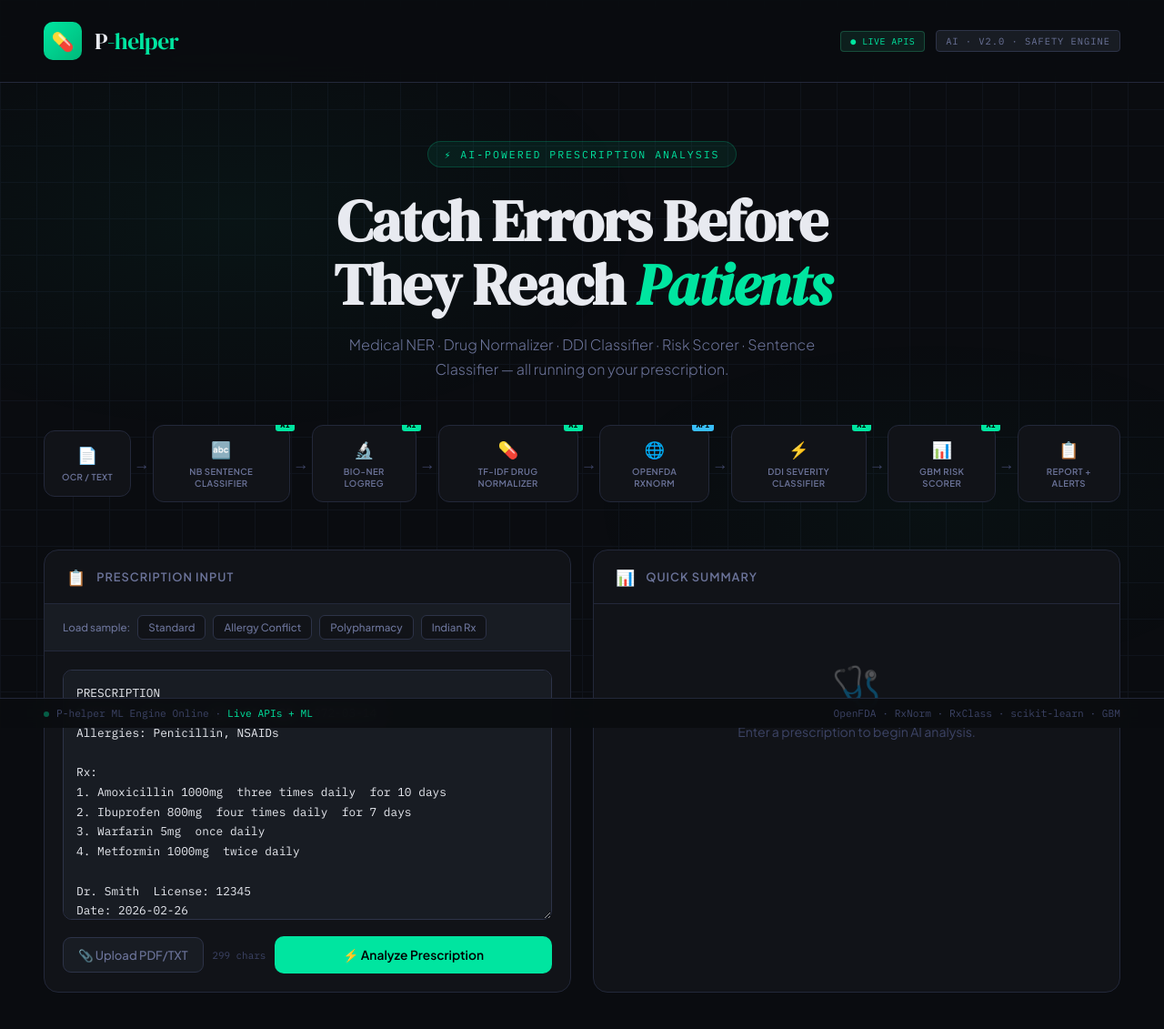
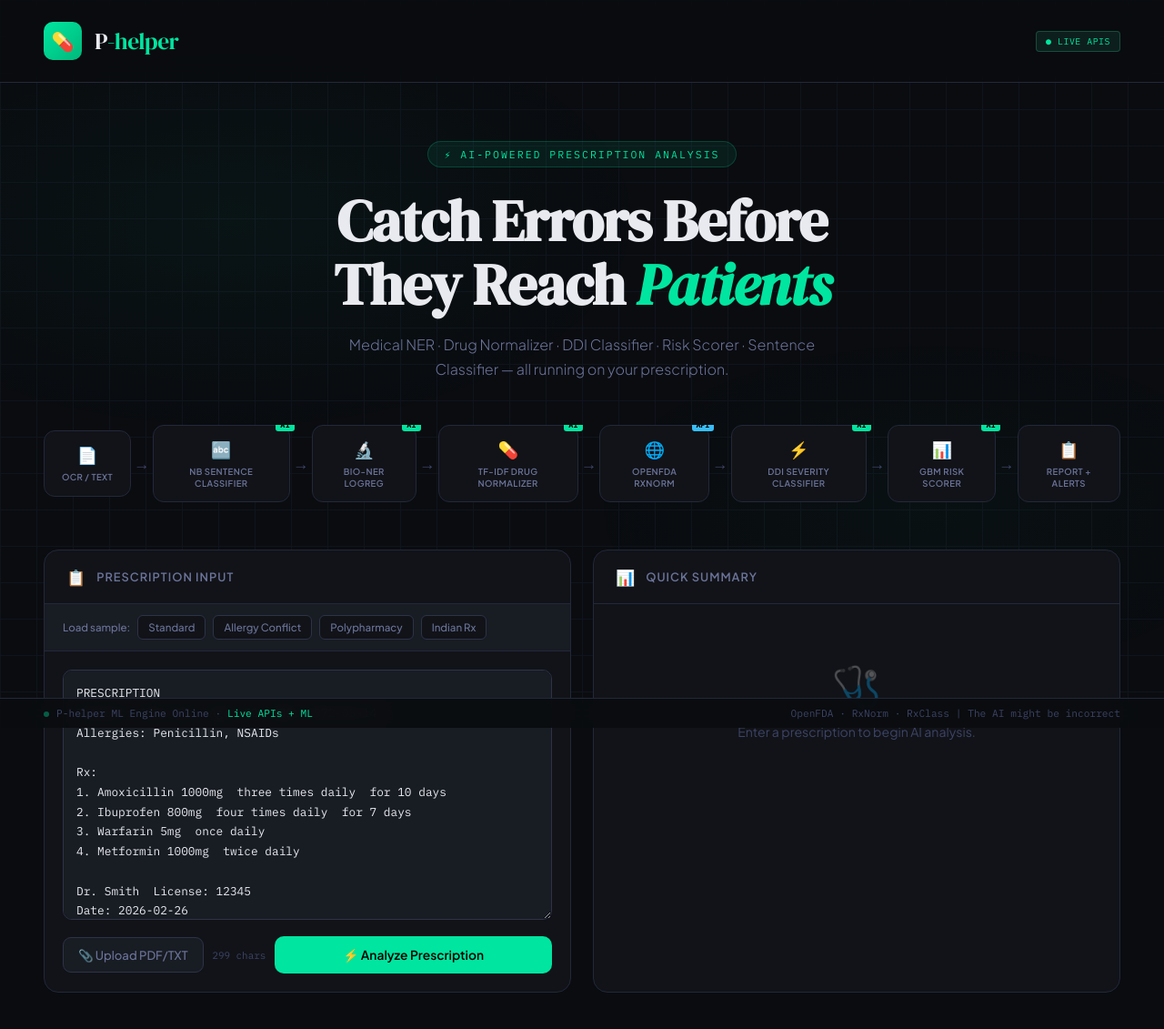
Before and after one commit to prithwirajroy64/P-helper-AI-Prescription-Safety-Engine, a Flask app: page / in a window 1280 px wide. Shown: the top 1131 px of the page at 91% size. Run offline with Flask 3, Linux system fonts and the light colour scheme.

Commit message:
AI can made mistakes

```diff
--- a/app.py
+++ b/app.py
@@ -466,7 +466,7 @@ def _generate_html_report(analysis):
 
     return f"""<!DOCTYPE html>
 <html><head><meta charset="UTF-8">
-<title>P-helper ML Report — {ts[:10]}</title>
+<title>P-helper AI Report — {ts[:10]}</title>
 <style>
   @media print{{.no-print{{display:none}}body{{margin:0;padding:20px}}}}
   body{{font-family:-apple-system,Arial,sans-serif;max-width:1100px;margin:0 auto;padding:32px;color:#1e293b;background:#f8faff}}
@@ -491,7 +491,7 @@ def _generate_html_report(analysis):
   <button class="print-btn" onclick="window.print()">🖨️ Print / Save PDF</button>
 </div>
 <div class="header">
-  <h1>💊 P-helper — AI Prescription Safety Report <span class="ml-badge">ML ENHANCED</span></h1>
+  <h1>💊 P-helper — AI Prescription Safety Report</h1>
   <p>Generated: {datetime.datetime.now().strftime('%B %d, %Y %H:%M')} &nbsp;|&nbsp;
      {len(drugs)} drugs analyzed &nbsp;|&nbsp; Risk: <strong>{risk}</strong> (score: {scores.get('score','?')}/100) &nbsp;|&nbsp;
      APIs: {analysis.get('api_sources',[''])[0] if analysis.get('api_sources') else '—'}</p>
@@ -531,14 +531,9 @@ def _generate_html_report(analysis):
   </table>
 </div>
 
-<div class="section">
-  <div class="st">⚗️ ML Models Used</div>
-  <table>{''.join(f"<tr><td>✓</td><td>{m}</td></tr>" for m in ml.get('models_used',[]))}</table>
-</div>
-
 <div class="footer">
-  P-helper AI Engine v2.0 &nbsp;|&nbsp; Clinical decision support only — not a substitute for professional pharmacist judgment<br>
-  API Sources: OpenFDA · RxNorm · RxClass &nbsp;|&nbsp; ML: scikit-learn LogReg · GradientBoosting · Complement Naive Bayes · TF-IDF NER
+  P-helper AI Engine &nbsp;|&nbsp; API Sources: OpenFDA · RxNorm · RxClass &nbsp;|&nbsp;
+  The AI might be incorrect.
 </div>
 </body></html>"""
 
@@ -730,3 +725,4 @@ if __name__ == "__main__":
     print("[P-helper] Starting server on ....")
     port = int(os.environ.get("PORT", 10000))
     app.run(host="0.0.0.0", port=port)
+    # app.run(debug=True, port=5005, use_reloader=True)
--- a/static/js/main.js
+++ b/static/js/main.js
@@ -206,7 +206,7 @@ async function runAnalysis() {
 
   btn.disabled = false;
   document.getElementById('spinner').style.display = 'none';
-  document.getElementById('btnText').textContent = '⚡ Analyze with ML/NLP';
+  document.getElementById('btnText').textContent = '⚡ Analyze Prescription';
 }
 
 // ── Quick Summary Panel ──
--- a/templates/index.html
+++ b/templates/index.html
@@ -710,7 +710,6 @@ textarea::placeholder { color: var(--dim); }
   </div>
   <div class="header-right">
     <div id="modePill">● Detecting…</div>
-    <div class="badge">AI · v2.0 · Safety Engine</div>
   </div>
 </header>
 
@@ -883,7 +882,7 @@ Allergies: Penicillin, NSAIDs
 <!-- ─── STATUS BAR ─── -->
 <div class="status-bar">
   <span><span class="status-dot"></span>P-helper ML Engine Online · <span id="statusMode" style="color:var(--accent)">API + ML</span></span>
-  <span>OpenFDA · RxNorm · RxClass · scikit-learn · GBM</span>
+  <span>OpenFDA · RxNorm · RxClass | The AI might be incorrect</span>
 </div>
 <script src="/static/js/main.js"></script>
 </body>
```
